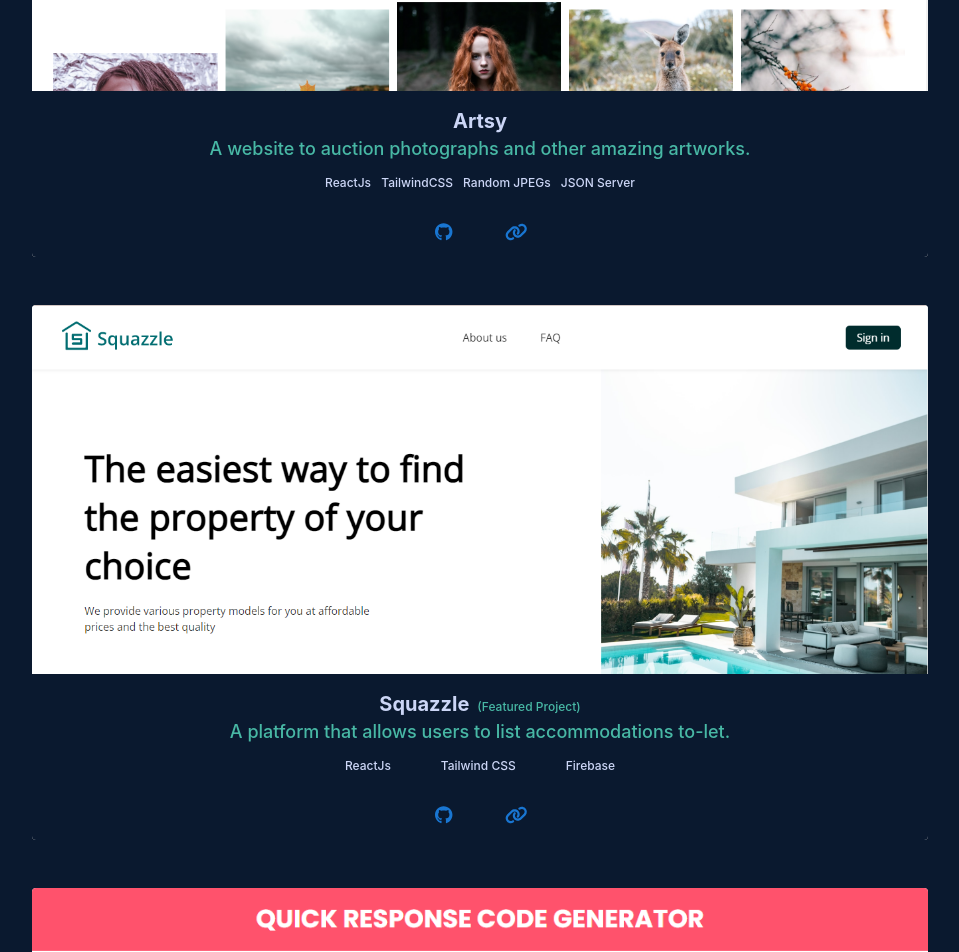
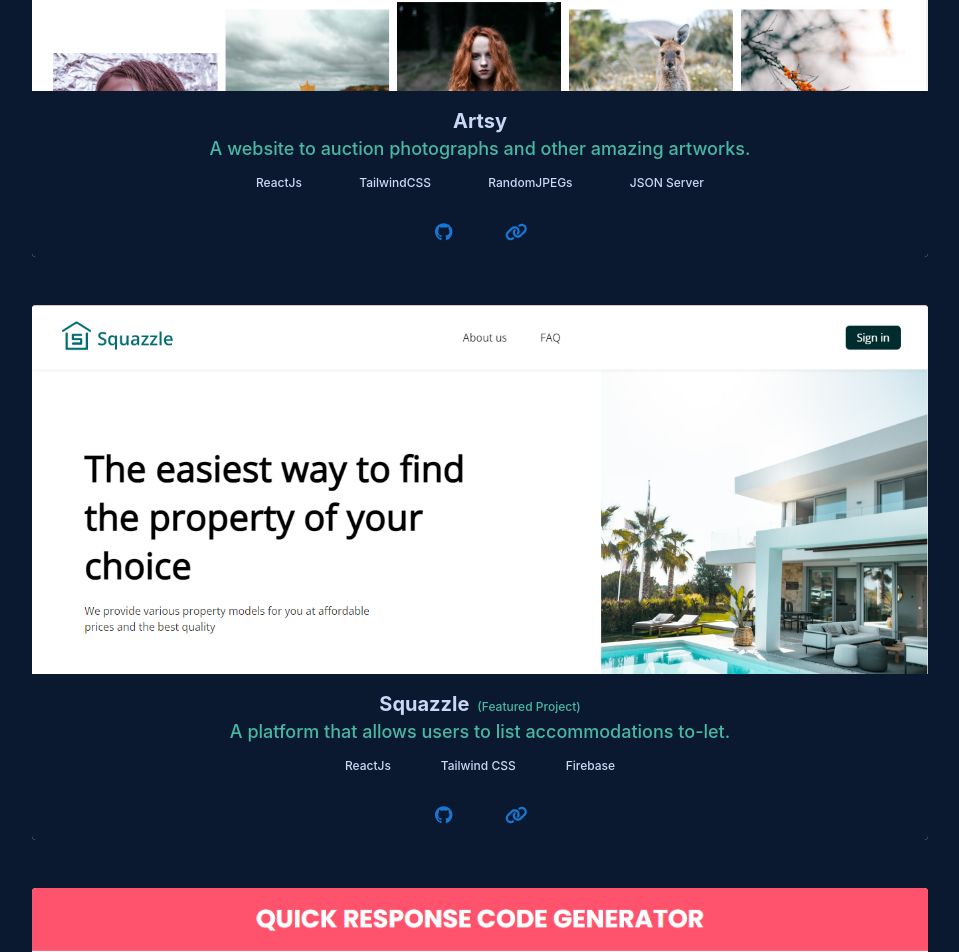
Before and after one commit to Omolaso/myPortfolio, a React (Create React App) app: page / in a window 1280 px wide. Shown: the part 2114-3066 px from the top of the page, without its empty margins (160-1119 px from the left). Built offline with nearby package versions, Linux system fonts and the light colour scheme.

Commit message:
adjusted a crumbled text

```diff
--- a/src/components/Projects.js
+++ b/src/components/Projects.js
@@ -70,10 +70,10 @@
                   <p className="text-lightGreen text-center">
                     A website to auction photographs and other amazing artworks.
                   </p>
-                  <div className="flex items-center justify-around mx-auto text-lightGrey text-xs w-full max-w-xs mt-3">
+                  <div className="flex items-center justify-between mx-auto text-lightGrey text-[10px] sm:text-xs w-full max-w-md mt-3">
                     <span>ReactJs</span>
                     <span>TailwindCSS</span>
-                    <span>Random JPEGs</span>
+                    <span>RandomJPEGs</span>
                     <span>JSON Server</span>
                   </div>
                 </Typography>
```
